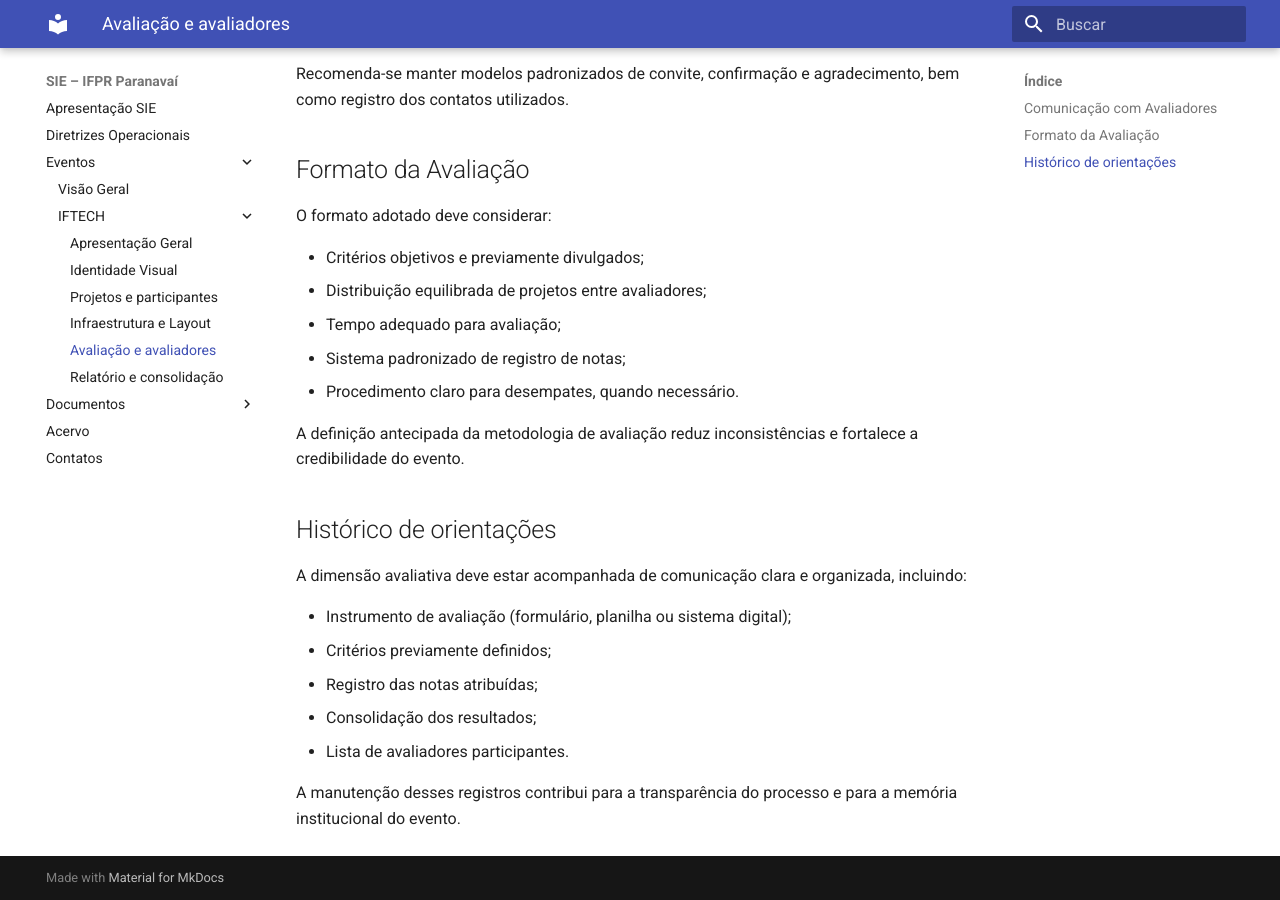
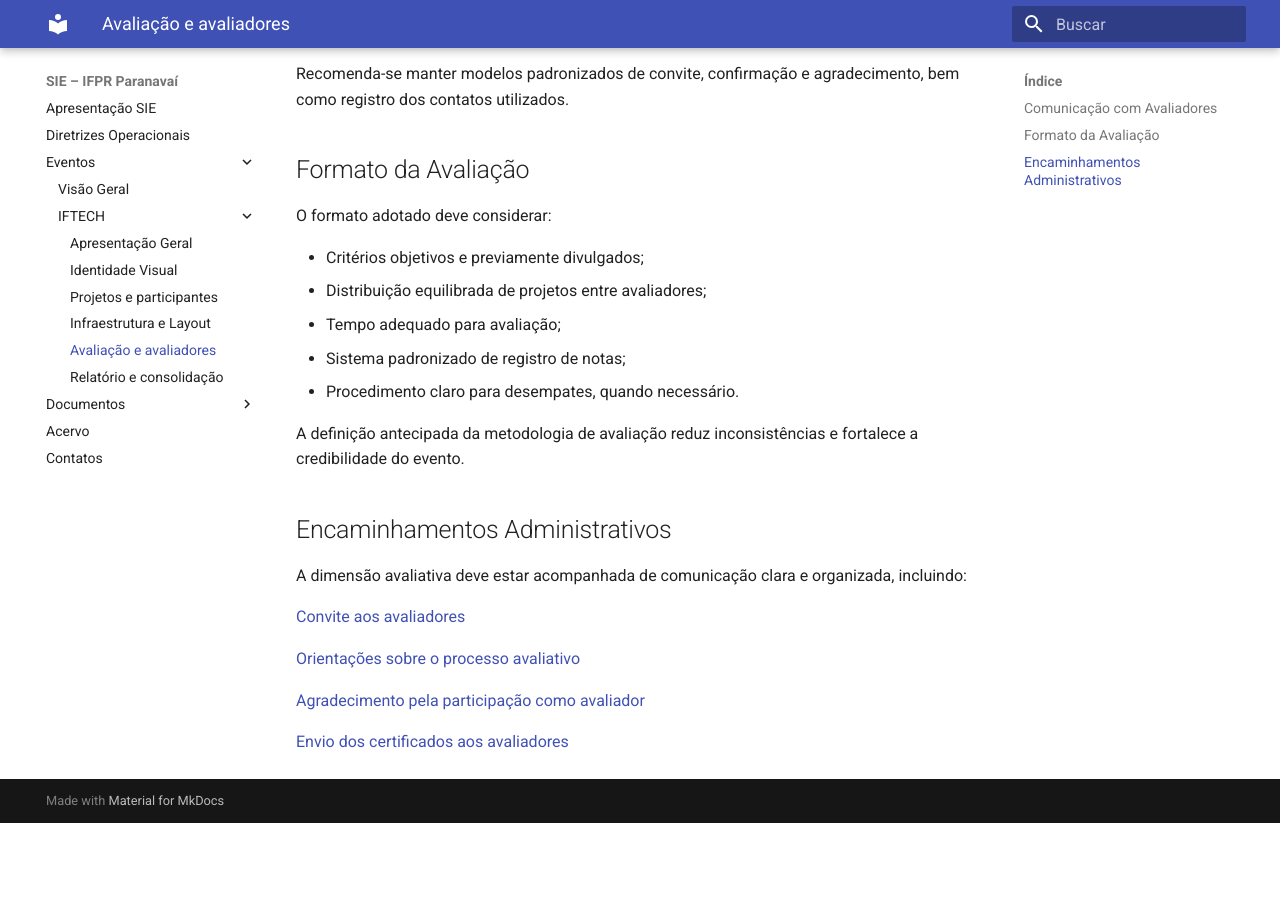
Before and after one commit to ifpr-sie-paranavai/dossie, an MkDocs documentation site: the page built from docs/eventos/iftech/avaliacao.md, in a window 1280 px wide and 900 px high, scrolled down 504 px. Built offline with MkDocs 1.6.1 and Material for MkDocs 9.7.7, drawn with Linux system fonts in a browser that asks for light colours; after the commit the page ends 1327 px from its top, so only the background shows below that.

Commit message:
Update avaliacao.md

```diff
--- a/docs/eventos/iftech/avaliacao.md
+++ b/docs/eventos/iftech/avaliacao.md
@@ -26,14 +26,14 @@ O formato adotado deve considerar:
 
 A definição antecipada da metodologia de avaliação reduz inconsistências e fortalece a credibilidade do evento.
 
-## Histórico de orientações
+## Encaminhamentos Administrativos
 
 A dimensão avaliativa deve estar acompanhada de comunicação clara e organizada, incluindo:
 
-- Instrumento de avaliação (formulário, planilha ou sistema digital);
-- Critérios previamente definidos;
-- Registro das notas atribuídas;
-- Consolidação dos resultados;
-- Lista de avaliadores participantes.
+[Convite aos avaliadores](../../arquivos/Avaliadores - Convite para avaliação de protótipos.pdf)
 
-A manutenção desses registros contribui para a transparência do processo e para a memória institucional do evento.
+[Orientações sobre o processo avaliativo](../../arquivos/Avaliadores - Últimas orientações e codigo por avaliador.pdf)
+
+[Agradecimento pela participação como avaliador](../../arquivos/AVALIADORES - Agradecimento pela participação na IFTECH 2025.pdf)
+
+[Envio dos certificados aos avaliadores](../../arquivos/Avaliadores - Certificados.pdf)
```
